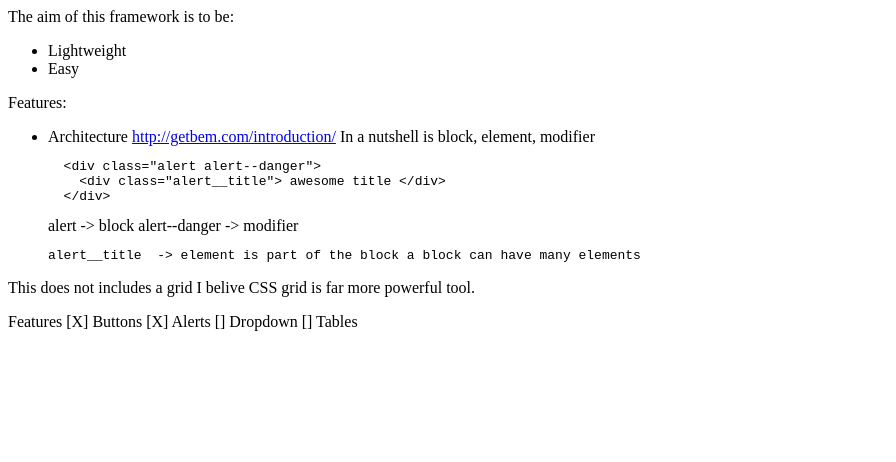
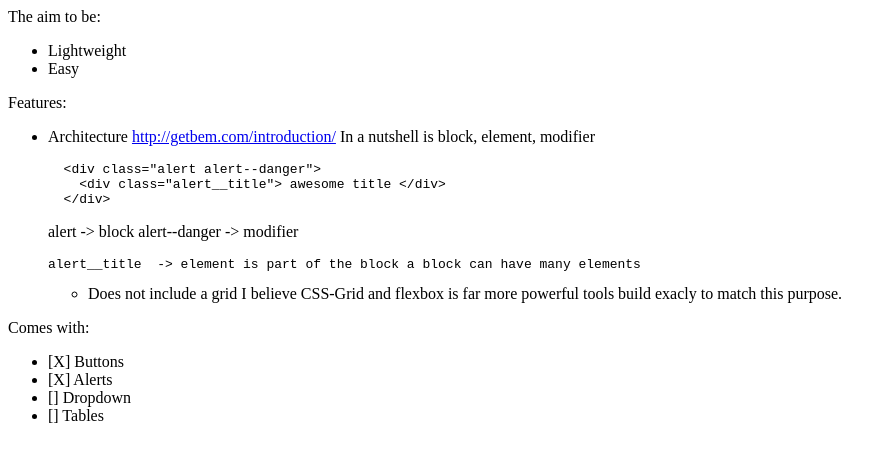
Before and after one commit to gabojkz/camaleon, a plain HTML site: page Readme.html in a window 1280 px wide. Shown: the whole page, without its empty margins (0-896 px from the left). Drawn offline with Linux system fonts and the light colour scheme.

Commit message:
changes in readme

```diff
--- a/Readme.html
+++ b/Readme.html
@@ -4,28 +4,34 @@
         <title>Readme.md</title>
       </head>
       <body>
-        <p>The aim of this framework is to be:</p>
+        <p>The aim to be:</p>
 <ul>
 <li>Lightweight </li>
 <li>Easy</li>
 </ul>
 <p>Features:</p>
 <ul>
-<li>Architecture <a href="http://getbem.com/introduction/">http://getbem.com/introduction/</a>
-In a nutshell is block, element, modifier<pre><code class="lang-html">  &lt;div class=&quot;alert alert--danger&quot;&gt;
+<li><p>Architecture <a href="http://getbem.com/introduction/">http://getbem.com/introduction/</a>
+In a nutshell is block, element, modifier</p>
+<pre><code class="lang-html">  &lt;div class=&quot;alert alert--danger&quot;&gt;
     &lt;div class=&quot;alert__title&quot;&gt; awesome title &lt;/div&gt;
   &lt;/div&gt;
 </code></pre>
-alert -&gt; block
-  alert--danger -&gt; modifier <pre><code>alert__title  -&gt; element is part of the block a block can have many elements
-</code></pre></li>
+<p>alert -&gt; block
+  alert--danger -&gt; modifier </p>
+<pre><code>alert__title  -&gt; element is part of the block a block can have many elements
+</code></pre><ul>
+<li>Does not include a grid I believe CSS-Grid and flexbox is far more powerful tools build exacly to match this purpose.</li>
 </ul>
-<p>This does not includes a grid I belive CSS grid is far more powerful tool.</p>
-<p>Features
-[X] Buttons
-[X] Alerts
-[] Dropdown
-[] Tables</p>
+</li>
+</ul>
+<p>Comes with:</p>
+<ul>
+<li>[X] Buttons</li>
+<li>[X] Alerts</li>
+<li>[] Dropdown</li>
+<li>[] Tables</li>
+</ul>
 
       </body>
     </html>
```
Also changed, not shown: 1 other file.
